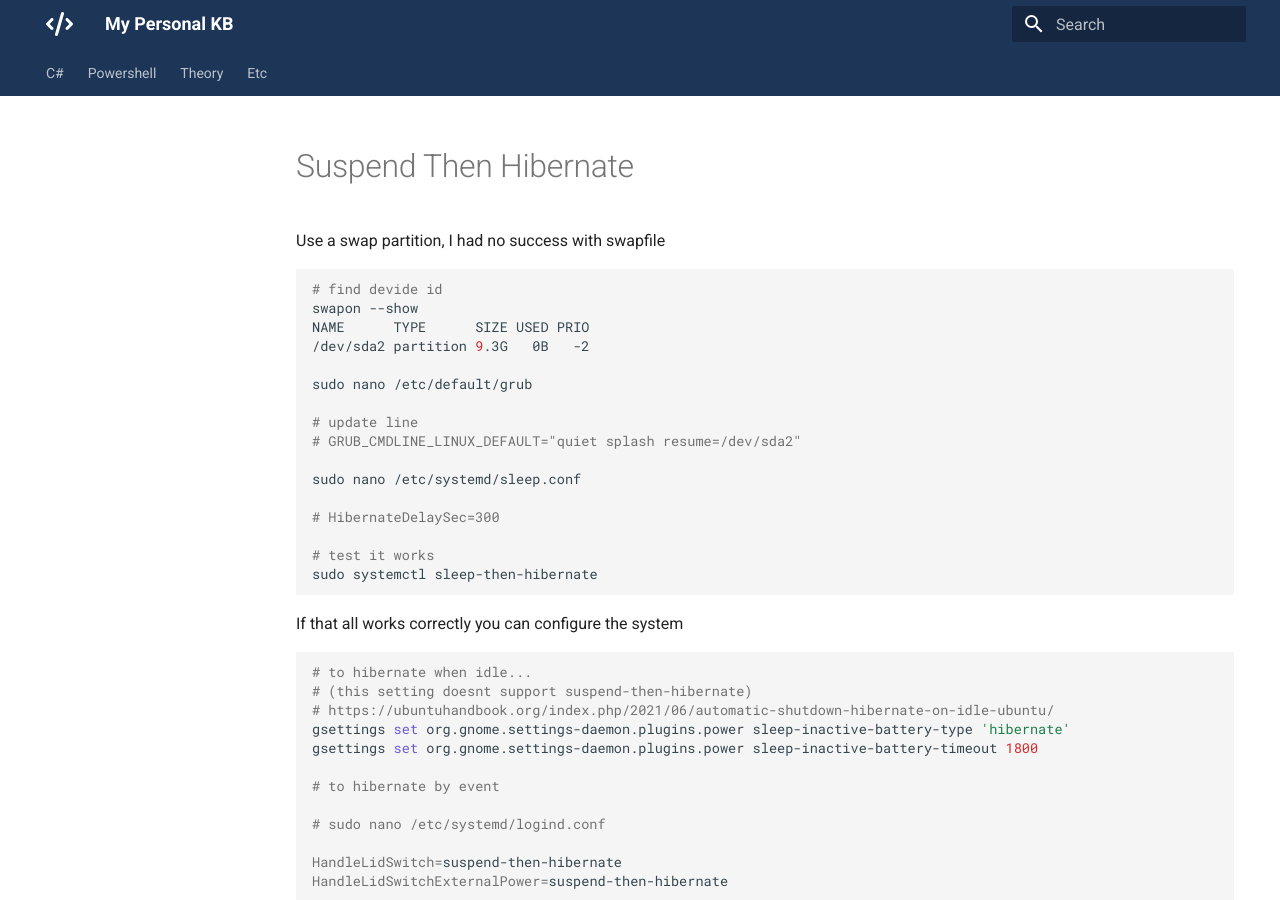
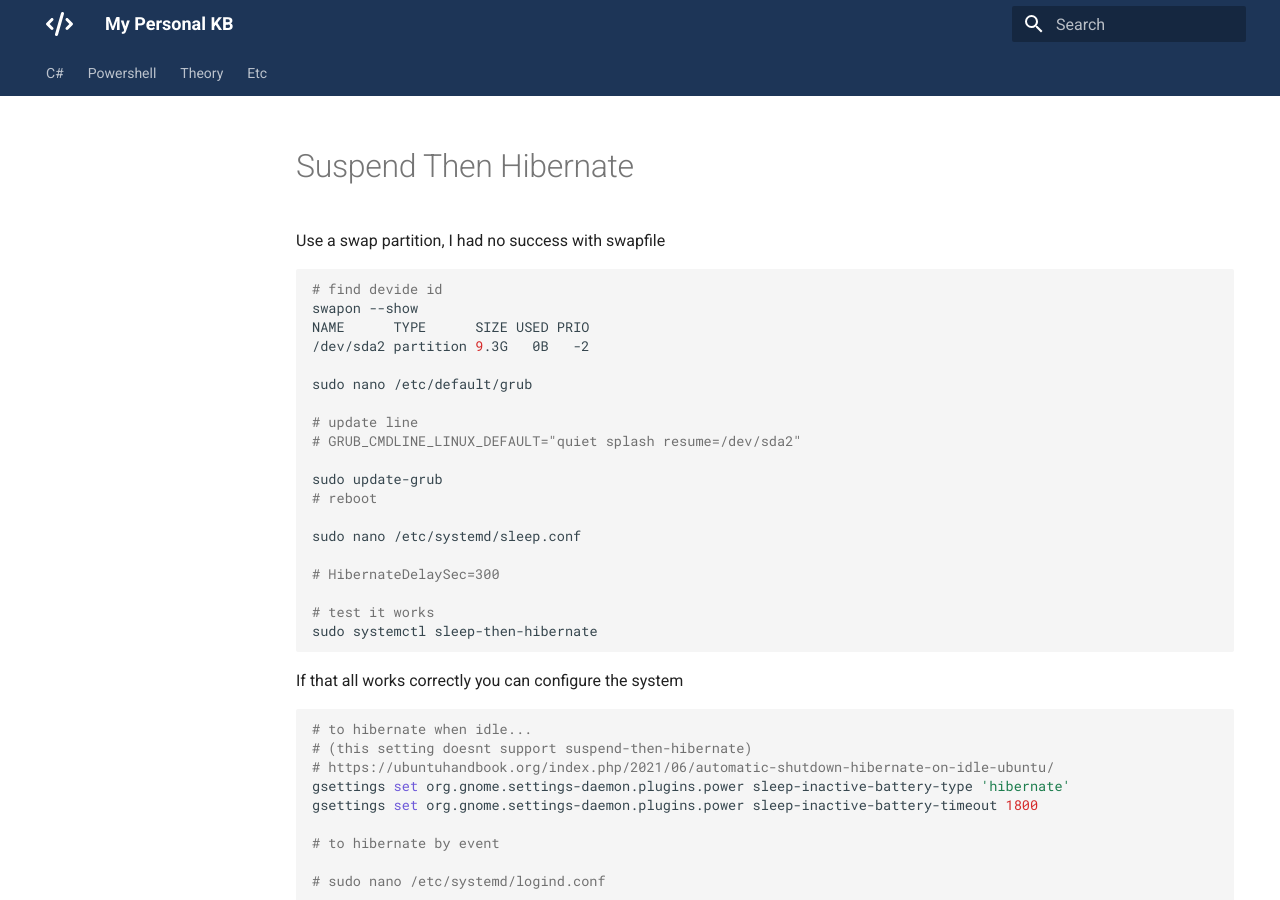
Before and after one commit to mrhockeymonkey/mrhockeymonkey.github.io, an MkDocs documentation site: the page built from docs/Ubuntu/suspend-then-hibernate.md, in a window 1280 px wide and 900 px high. Built offline with MkDocs 1.6.1 and Material for MkDocs 9.7.7, drawn with Linux system fonts in a browser that asks for light colours.

Commit message:
Update suspend-then-hibernate.md

```diff
--- a/docs/Ubuntu/suspend-then-hibernate.md
+++ b/docs/Ubuntu/suspend-then-hibernate.md
@@ -12,6 +12,9 @@ sudo nano /etc/default/grub
 
 # update line
 # GRUB_CMDLINE_LINUX_DEFAULT="quiet splash resume=/dev/sda2"
+
+sudo update-grub
+# reboot
 
 sudo nano /etc/systemd/sleep.conf
 
```
